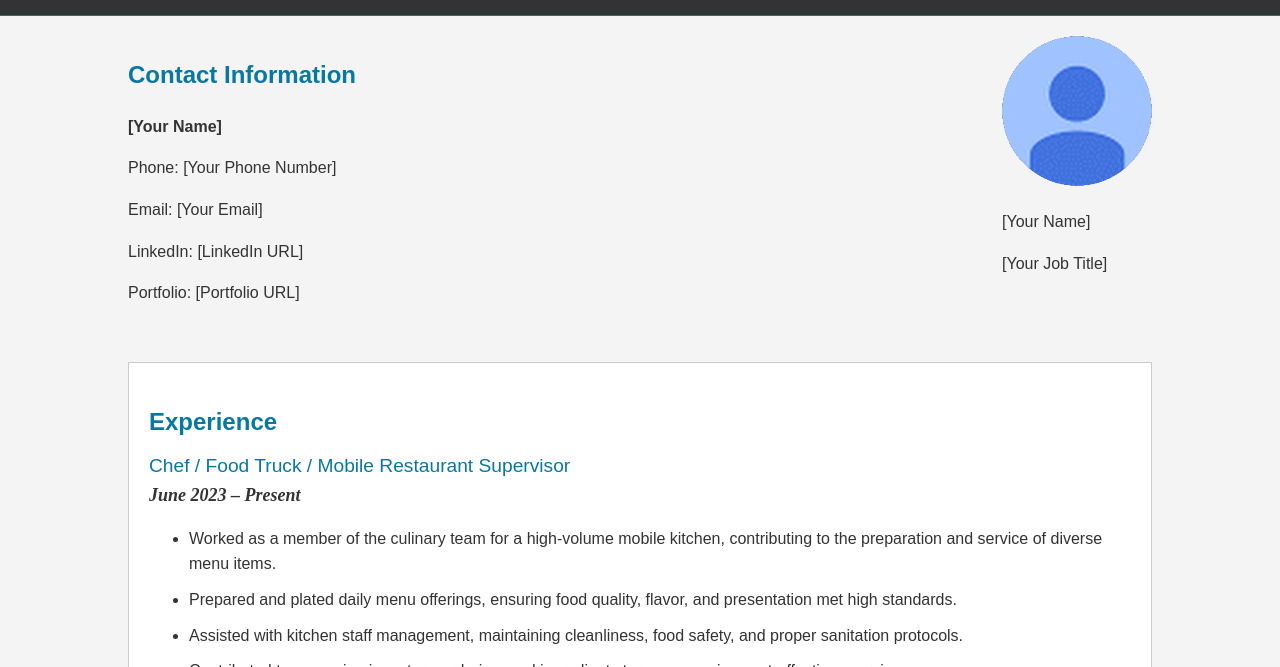
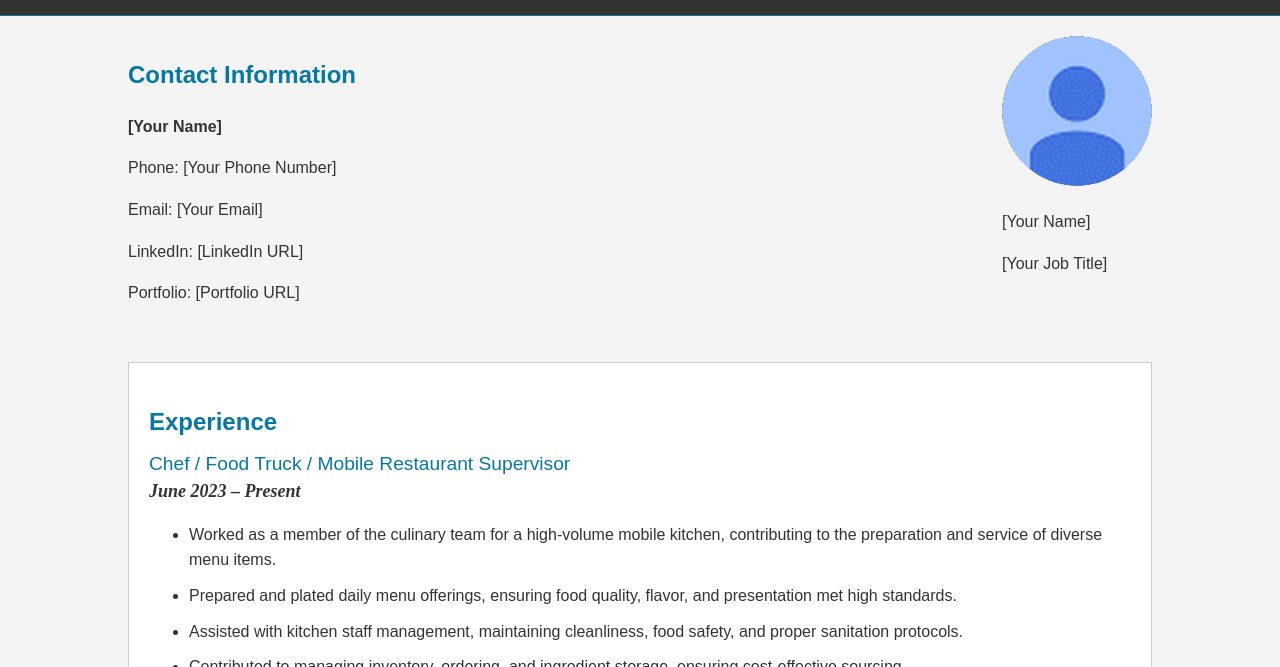
Before and after one commit to shmulisarmy/resume, a plain HTML site: page index.html in a window 1280 px wide. Shown: the part 133-800 px from the top of the page. Drawn offline with Linux system fonts and the light colour scheme.

Commit message:
fixed title line height for mobile and small screens

```diff
--- a/index.html
+++ b/index.html
@@ -93,7 +93,11 @@
             font-size: 1.2em;
             margin-bottom: 10px;
             color: #0778a3;
-            line-height: 10px;
+            @media (min-width: 600px) {
+                &{
+                    line-height: 6px;
+                }
+            }
 
         }
         .date {
```
